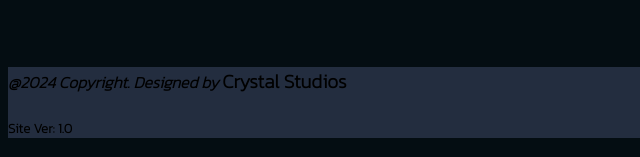
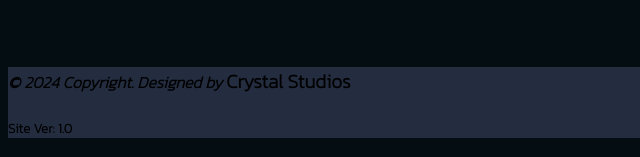
Before and after one commit to CRYSTAL7271/Cstudio_site.github.io, a plain HTML site: page home.html in a window 1280 px wide. Shown: the part 939-1096 px from the top of the page, 0-640 px from the left. Drawn offline with Linux system fonts and the light colour scheme.

Commit message:
home.html

```diff
--- a/home.html
+++ b/home.html
@@ -39,7 +39,7 @@
         </a>
     </div>
     <footer>
-        <a><h4><i>@2024 Copyright. Designed by </i><big><b>Crystal Studios</b></big></h4>
+        <a><h4><i>&copy; 2024 Copyright. Designed by </i><big><b>Crystal Studios</b></big></h4>
         <h5>Site Ver: 1.0</h5>
     </footer>
     <link rel="stylesheet" href="styles.css"/>
```
